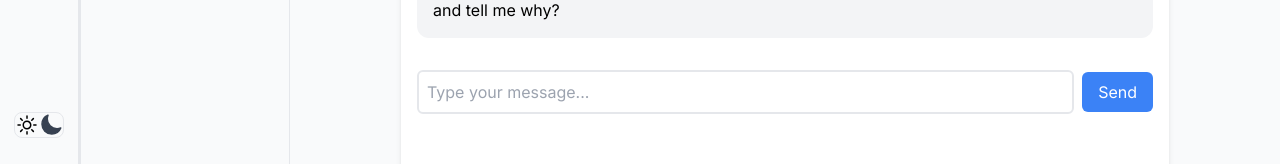
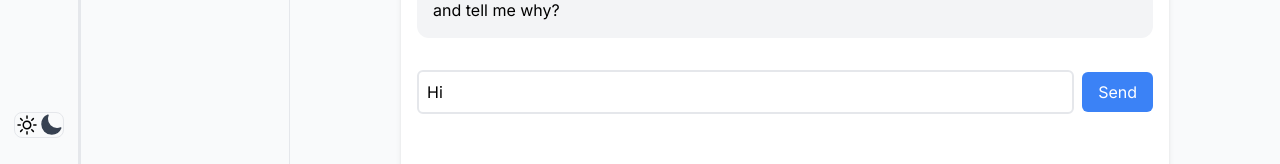
Before and after one commit to Stan370/TonyChat, a Next.js app: page /chat in a window 1280 px wide. Shown: the part 602-766 px from the top of the page. Built offline with nearby package versions, Linux system fonts and the light colour scheme.

Commit message:
increments

```diff
--- a/app/chat/page.tsx
+++ b/app/chat/page.tsx
@@ -23,7 +23,7 @@ const initialAgents:OpenAIChatMessage[] = [
 
 
 const Chat = () => {
-  const [message, setMessage] = useState("Hi");
+  const [message, setMessage] = useState<string>("Hi");
   const [selectedAgent, setSelectedAgent] = useState<OpenAIChatMessage>(initialAgents[0]);
   const [conversations, setConversations] = useState<OpenAIChatMessage[]>(initialAgents);
   let messageId = 0;           //Tod
@@ -39,7 +39,7 @@ const Chat = () => {
       // Call API route and add AI message to conversations
       const response = await fetch("/api/chat/openai", {
         method: "POST",
-        body: JSON.stringify({ message }),
+        body: message,
       });
       const data = await response.json();
       if (data) {
@@ -57,11 +57,11 @@ const Chat = () => {
     setMessage(event.target.value);
   };
 
-  // Function to handle when the 'Send' button is clicked
-  const handleSendClick = () => {
-    sendMessage();
+  const handleKeyPress = (event) => {
+    if (event.key === 'Enter') {
+      sendMessage();
+    }
   };
-
   return (
 
     <div className="relative min-h-screen flex flex-row  bg-gray-50 dark:bg-[#17171a] dark:text-red-50  ">
@@ -98,19 +98,28 @@ const Chat = () => {
           <div id="chat-log" className="flex-1">
           {conversations.map((text, index) => (
             <div id={`log-${index}`} key={index} className="my-4 leading-1.5 p-4 border-gray-200 bg-gray-100 rounded-e-xl rounded-es-xl dark:bg-gray-700">
-              {Array.isArray(text.content)
+                {Array.isArray(text.content)
                   ? text.content.map((part: UserMessageContentPart, partIndex) => (
-                      <span key={partIndex}>{part.text}</span>
+                      <span key={partIndex}>{part.type === "text" && <span>{part.text}</span>}
+                      {part.type === "image_url" && (
+                        <img
+                          src={part.image_url.url}
+                          alt="Content"
+                          className="my-2 max-w-full rounded"
+                        />
+                      )}</span>
                     ))
                   : text.content}
             </div>
           ))}
           </div>
         </div>
-        <div className="flex items-center">
+        <div className="input-box flex items-center">
           <input
             type="text"
-            onChange={(e) => setMessage(e.target.value)}
+            value={message}
+            onChange={handleMessageChange}
+            onKeyPress={handleKeyPress}
             className="flex-1 p-2 border-2 border-gray-200 rounded-md"
             placeholder="Type your message..."
           />
```
Also changed, not shown: 1 other file (tests, documents, lock files or other folders).
